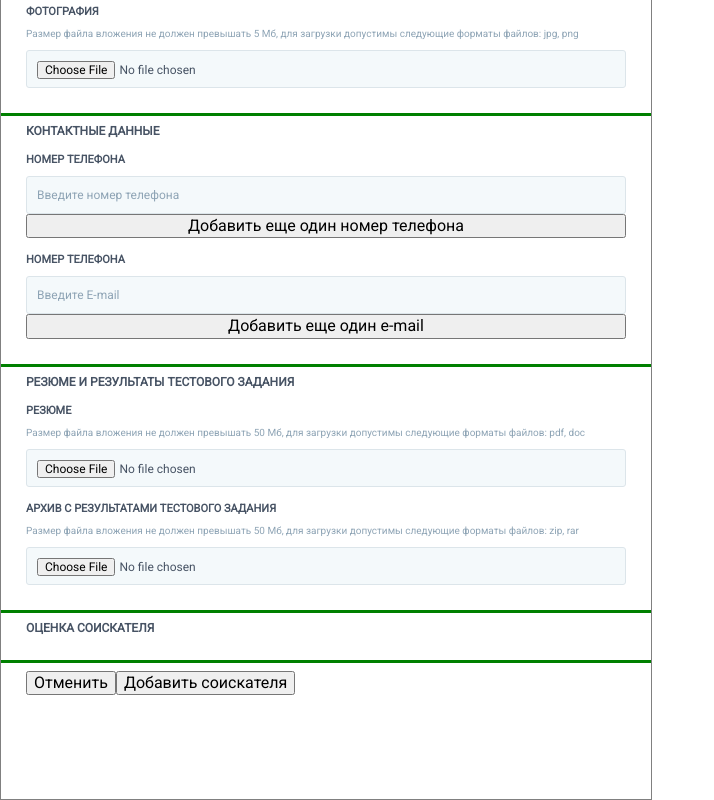
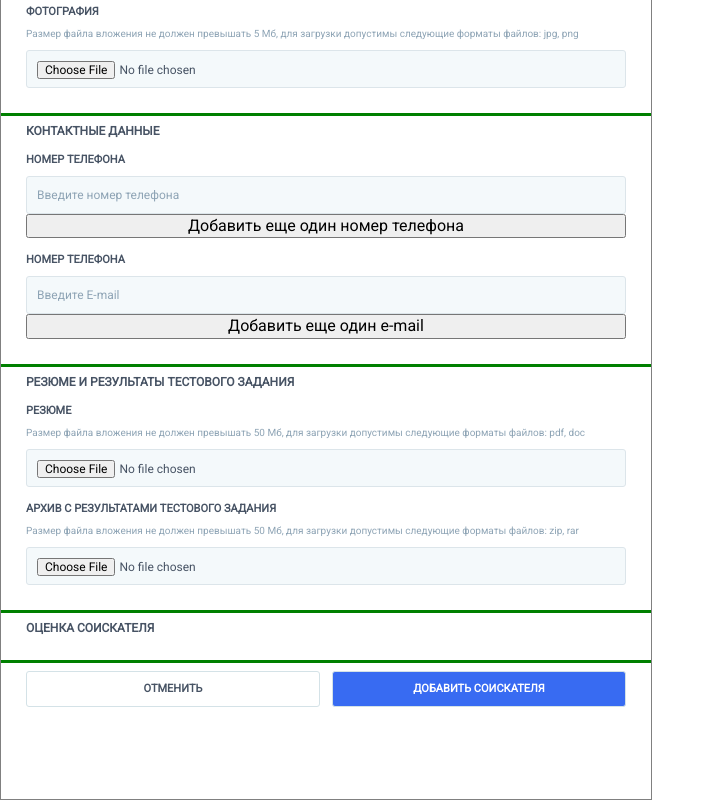
Before and after one commit to KaimNotark/bin-man-test, a Vue app: page / in a window 1280 px wide. Shown: the part 312-1112 px from the top of the page, without its empty margins (0-714 px from the left). Built offline with nearby package versions, Linux system fonts and the light colour scheme.

Commit message:
add bottons style

```diff
--- a/src/components/FormAdditionApplicant.vue
+++ b/src/components/FormAdditionApplicant.vue
@@ -130,17 +130,16 @@
       </div>
 
       <hr class="form-devider" />
-      <input
-          type="reset"
-          class="form__input-btn-reset"
-          value="Отменить"
-        />
+
+      <div class="container-row">
+        <input type="reset" class="form__input-btn-reset" value="Отменить" />
         <input
           type="submit"
           class="form__input-btn-submit"
           value="Добавить соискателя"
           onclick="msg()"
         />
+      </div>
     </form>
   </div>
 </template>
@@ -222,6 +221,36 @@ $color-input-border: #dce5ea;
   line-height: 12px;
 }
 
+%btn-reset {
+  width: 49%;
+  height: 36px;
+  border: solid 1px #d4e2e7;
+  background-color: #ffffff;
+  border-radius: 3px;
+  color: #475364;
+  font-family: Roboto;
+  font-size: 11px;
+  font-weight: 700;
+  line-height: 13px;
+  text-transform: uppercase;
+  transition: background-color 0.1s ease, border-color 0.3s ease;
+}
+
+%btn-submit {
+  width: 49%;
+  height: 36px;
+  border: solid 1px #d4e2e7;
+  background: #386bf2;
+  border-radius: 3px;
+  color: #ffffff;
+  font-family: Roboto;
+  font-size: 11px;
+  font-weight: 700;
+  line-height: 13px;
+  text-transform: uppercase;
+  transition: background-color 0.1s ease, border-color 0.3s ease;
+}
+
 h1,
 h2,
 h3,
@@ -247,6 +276,11 @@ textarea:focus,
 select:focus {
   outline: none;
   border: 1px solid $color-input-focus;
+}
+
+.container-row {
+  display: flex;
+  justify-content: space-between;
 }
 
 .form {
@@ -312,5 +346,22 @@ select:focus {
     @extend %text-rem;
     margin-top: 10px;
   }
+
+  &__input-btn-reset {
+    @extend %btn-reset;
+  }
+  &__input-btn-submit {
+    @extend %btn-submit;
+  }
+
+  &__input-btn-reset:hover {
+    border-color: $color-input-focus;
+    background-color: #e4f0f5;
+  }
+
+  &__input-btn-submit:hover {
+    border-color: #1a56fa;
+    background-color: #4d7bf7;
+  }
 }
 </style>
```
